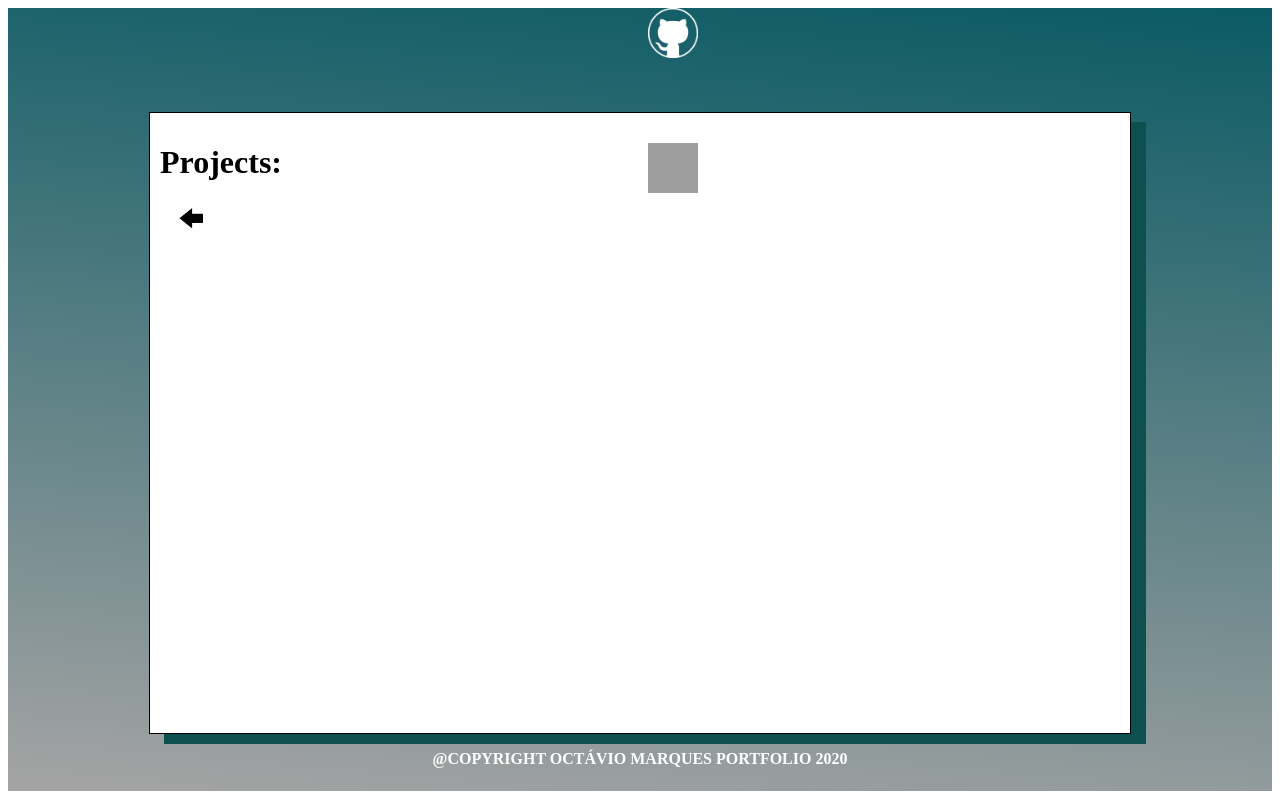
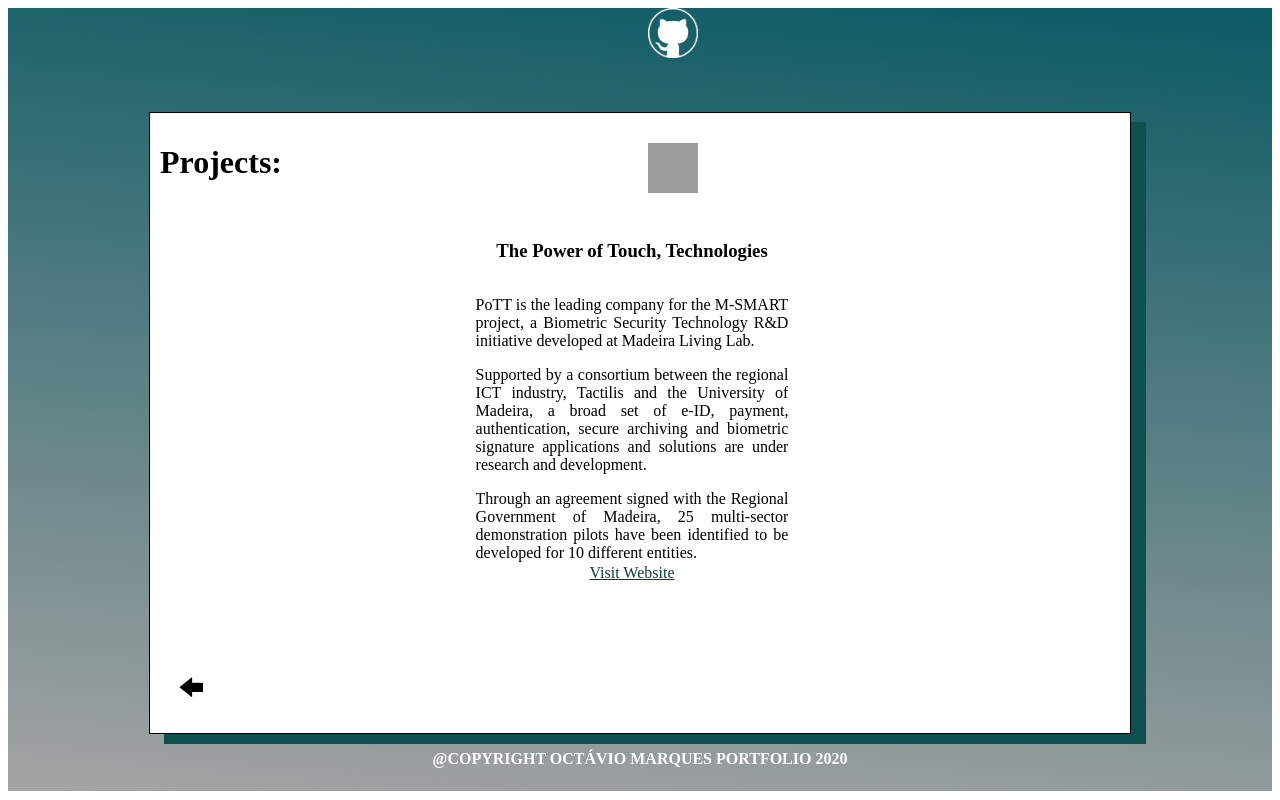
Before and after one commit to Segredo12/octavio-marques-portfolio, an Angular app: page /projects in a window 1280 px wide. Built offline with nearby package versions, Linux system fonts and the light colour scheme; grey boxes are pictures that could not be loaded.

Commit message:
* Added projects layout; * Added projects content;

```diff
--- a/src/app/projects/projects.component.css
+++ b/src/app/projects/projects.component.css
@@ -0,0 +1,43 @@
+.projects-container {
+    width: 95%;
+    height: 75%;
+    margin: 2%;
+
+    display: flex;
+    flex-direction: row;
+    justify-content: center;
+
+    overflow: scroll;
+    overflow-x: hidden;
+}
+
+.projects-slot {
+    width: 35%;
+    height: 90%;
+    margin: 2%;
+}
+
+.projects-slot-header {
+    width: 98%;
+    height: 10%;
+    text-align: center;
+}
+
+.projects-slot-description {
+    width: 98%;
+    height: 70%;
+    text-align: justify;
+
+    overflow: scroll;
+    overflow-x: hidden;
+}
+
+.projects-slot-footer {
+    width: 98%;
+    height: 12%;
+    text-align: center;
+}
+
+a {
+    color: rgba(10,60,60,1);
+}
--- a/src/app/projects/projects.component.html
+++ b/src/app/projects/projects.component.html
@@ -1,6 +1,22 @@
 <div id="content-pane">
     <div class="header-text">
         <h1>Projects:</h1>
+    </div>
+
+    <div class="projects-container">
+      <div class="projects-slot">
+        <div class="projects-slot-header">
+          <h3>The Power of Touch, Technologies</h3>
+        </div>
+        <div class="projects-slot-description">
+          <p>PoTT is the leading company for the M-SMART project, a Biometric Security Technology R&D initiative developed at Madeira Living Lab.</p>
+          <p>Supported by a consortium between the regional ICT industry, Tactilis and the University of Madeira, a broad set of e-ID, payment, authentication, secure archiving and biometric signature applications and solutions are under research and development.</p>
+          <p>Through an agreement signed with the Regional Government of Madeira, 25 multi-sector demonstration pilots have been identified to be developed for 10 different entities.</p>
+        </div>
+        <div class="projects-slot-footer">
+          <a href="https://www.pwtouch.com/" target="_blank">Visit Website</a>
+        </div>
+      </div>
     </div>
 
     <div class="back-btn">
```
